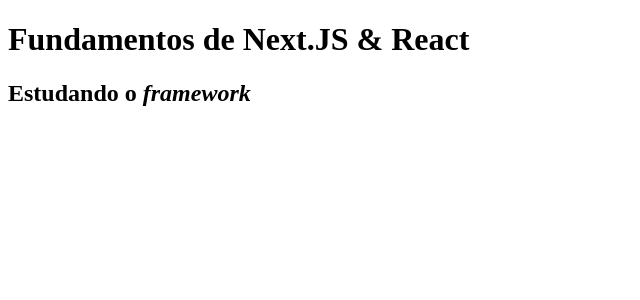
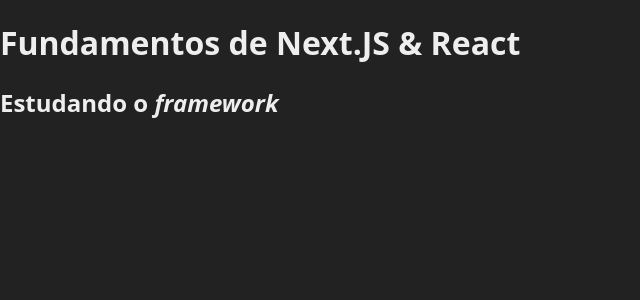
Before and after one commit to Edusu123/fundamentos, a Next.js app: page / in a window 1280 px wide. Shown: the top 300 px of the page, without its empty margins (0-640 px from the left). Built offline with nearby package versions, Linux system fonts and the light colour scheme.

Commit message:
CSS Global

```diff
--- /dev/null
+++ b/src/pages/_app.jsx
@@ -0,0 +1,8 @@
+import "../styles/globals.css";
+import "../styles/app.css";
+
+function MyApp({ Component, pageProps }) {
+  return <Component {...pageProps} />;
+}
+
+export default MyApp;
--- /dev/null
+++ b/src/styles/app.css
@@ -0,0 +1,5 @@
+html,
+body {
+  background-color: #222;
+  color: #eee;
+}
--- /dev/null
+++ b/src/styles/globals.css
@@ -0,0 +1,16 @@
+* {
+  box-sizing: border-box;
+}
+
+html,
+body {
+  font-family: system-ui, -apple-system, BlinkMacSystemFont, "Segoe UI", Roboto,
+    Oxygen, Ubuntu, Cantarell, "Open Sans", "Helvetica Neue", sans-serif;
+  margin: 0;
+  padding: 0;
+}
+
+a {
+  color: inherit;
+  text-decoration: none;
+}
```
